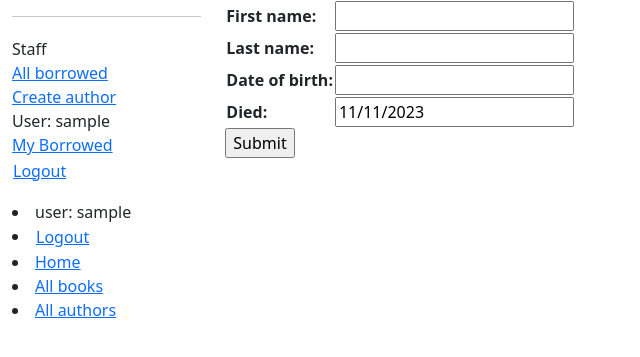
After one commit to Mucyo-hub/django_local_library, a Django app: page /catalog/author/create/ in a window 1280 px wide. The commit adds this page. Shown: the top 357 px of the page, without its empty margins (0-640 px from the left). Run offline with Django 5.2, Linux system fonts and the light colour scheme; the visitor is signed in with stand-in values (Sample User, id 1).

```diff
--- a/locallibrary/catalog/models.py
+++ b/locallibrary/catalog/models.py
@@ -5,6 +5,7 @@ from django.db.models import UniqueConstraint # Constrains fields to unique valu
 from django.db.models.functions import Lower # Returns lower cased value of field
 from django.contrib.auth.models import User
 from datetime import date
+
 
 class Genre(models.Model):
     """Model representing a book genre."""
--- a/locallibrary/catalog/templates/base_generic.html
+++ b/locallibrary/catalog/templates/base_generic.html
@@ -19,7 +19,14 @@
       <div class="row">
         <div class="col-sm-2">
           {% block sidebar %}
+            {% if user.is_staff %}
+            <hr>
             <ul class="sidebar-nav">
+              <li>Staff</li>
+                <li><a href="{% url 'all-borrowed' %}">All borrowed</a></li>
+              {% if perms.catalog.add_author %}
+                <li><a href="{% url 'author-create' %}">Create author</a></li>
+              {%endif%}
               {% if user.is_authenticated%}
               <li>User: {{ user.get_username }}</li>
               <li><a href="{% url 'my-borrowed' %}">My Borrowed</a></li>
@@ -33,6 +40,7 @@
               <li><a href="{% url 'login' %}?next={{ request.path }}">Login</a></li>
               {% endif %}
             </ul>
+            {% endif %}
 
               {% if user.is_authenticated %}
                 <li>user: {{user.get_username}}</li>
--- /dev/null
+++ b/locallibrary/catalog/templates/catalog/author_form.html
@@ -0,0 +1,11 @@
+{% extends "base_generic.html" %}
+
+{% block content %}
+<form action="" method="post">
+  {% csrf_token %}
+  <table>
+    {{ form.as_table }}
+  </table>
+  <input type="submit" value="Submit" />
+</form>
+{% endblock %}
--- a/locallibrary/catalog/templates/catalog/bookinstance_list_borrowed_all.html
+++ b/locallibrary/catalog/templates/catalog/bookinstance_list_borrowed_all.html
@@ -1,14 +1,19 @@
 {% extends "base_generic.html" %}
 
 {% block content %}
+  <p style="color:red;">THIS IS THE CORRECT TEMPLATE</p>
   <h1>All Borrowed Books</h1>
 
   {% if bookinstance_list %}
     <ul>
       {% for bookinst in bookinstance_list %}
+        <p style="color:blue;">BookInstance ID: {{ bookinst.id }}</p>
         <li class="{% if bookinst.is_overdue %}text-danger{% endif %}">
           <a href="{% url 'book-detail' bookinst.book.pk %}">{{ bookinst.book.title }}</a>
           (Due: {{ bookinst.due_back }}) - Borrower: {{ bookinst.borrower.get_full_name|default:bookinst.borrower}}
+          {% if perms.catalog.can_mark_returned %}
+            <a href="{% url 'renew-book-librarian' bookinst.id %}">Renew</a>
+          {% endif %}
         </li>
       {% endfor %}
     </ul>
--- a/locallibrary/catalog/urls.py
+++ b/locallibrary/catalog/urls.py
@@ -9,5 +9,9 @@ urlpatterns = [
   path('author/<int:pk>/', views.AuthorDetailView.as_view(), name='author-detail'),
   path('mybooks/', views.LoanedBooksByUserListView.as_view(), name='my-borrowed'),
   path('borrowed/', views.LoanedBooksAllListView.as_view(), name='all-borrowed'),
+  path('book/<uuid:pk>/renew/', views.renew_book_librarian, name='renew-book-librarian'),
+  path('author/create/', views.AuthorCreate.as_view(), name='author-create'),
+  path('author/<int:pk>/update/', views.AuthorUpdate.as_view(), name='author-update'),
+  path('author/<int:pk>/delete/', views.AuthorDelete.as_view(), name='author-delete'),
 
 ]
--- a/locallibrary/catalog/views.py
+++ b/locallibrary/catalog/views.py
@@ -6,6 +6,22 @@ from django.contrib.auth.decorators import login_required
 from django.contrib.auth.mixins import LoginRequiredMixin
 from django.views import View
 from django.contrib.auth.mixins import PermissionRequiredMixin
+from django.contrib.auth.decorators import login_required, permission_required
+from django.shortcuts import get_object_or_404
+from django.http import HttpResponseRedirect
+from django.urls import reverse
+from catalog.forms import RenewBookForm
+import datetime
+from django.views.generic.edit import CreateView, UpdateView, DeleteView
+from django.urls import reverse_lazy
+from catalog.models import BookInstance
+@permission_required('catalog.can_mark_returned')
+def all_borrowed_books(request):
+  borrowed_books = BookInstance.objects.filter(status__exact='o').order_by('due_back')
+  context = {
+    'bookinstance_list': borrowed_books
+  }
+  return render(request, 'catalog/bookinstance_list_borrowed_all.html', context)
 
 class MyView(LoginRequiredMixin, View):
     login_url = '/login/'
@@ -79,3 +95,62 @@ class LoanedBooksAllListView(PermissionRequiredMixin, generic.ListView):
 
     def get_queryset(self):
         return BookInstance.objects.filter(status__exact='o').order_by('due_back')
+
+
+@login_required
+@permission_required('catalog.can_mark_returned', raise_exception=True)
+def renew_book_librarian(request, pk):
+    """View function for renewing a specific BookInstance by librarian."""
+    book_instance = get_object_or_404(BookInstance, pk=pk)
+
+    # If this is a POST request then process the Form data
+    if request.method == 'POST':
+
+        # Create a form instance and populate it with data from the request (binding):
+        form = RenewBookForm(request.POST)
+
+        # Check if the form is valid:
+        if form.is_valid():
+            # process the data in form.cleaned_data as required (here we just write it to the model due_back field)
+            book_instance.due_back = form.cleaned_data['renewal_date']
+            book_instance.save()
+
+            # redirect to a new URL:
+            return HttpResponseRedirect(reverse('all-borrowed'))
+
+    # If this is a GET (or any other method) create the default form.
+    else:
+        proposed_renewal_date = datetime.date.today() + datetime.timedelta(weeks=3)
+        form = RenewBookForm(initial={'renewal_date': proposed_renewal_date})
+
+    context = {
+        'form': form,
+        'book_instance': book_instance,
+    }
+
+    return render(request, 'catalog/book_renew_librarian.html', context)
+
+class AuthorCreate(PermissionRequiredMixin, CreateView):
+  model = Author
+  fields = ['first_name', 'last_name', 'date_of_birth', 'date_of_death']
+  initial = {'date_of_death': '11/11/2023'}
+  permission_required = 'catalog.add_author'
+
+class AuthorUpdate(PermissionRequiredMixin, UpdateView):
+  model = Author
+  fields = '__all__'
+  permission_required = 'catalog.change_author'
+
+class AuthorDelete(PermissionRequiredMixin, DeleteView):
+  model = Author
+  success_url = reverse_lazy('authors')
+  permission_required = 'catalog.delete_author'
+
+  def form_valid(self, form):
+    try:
+      self.object.delete()
+      return HttpResponseRedirect(self.success_url)
+    except Exception as e:
+      return HttpResponseRedirect(
+        reverse("author-delete", kwargs={"pk": self.object.pk})
+        )
```
Also changed, not shown: locallibrary/catalog/forms.py (added, +36 -0 lines), locallibrary/catalog/templates/catalog/author_confirm_delete.html (added, +25 -0 lines), locallibrary/catalog/templates/catalog/author_detail.html (+15 -0 lines), locallibrary/catalog/templates/catalog/book_renew_librarian.html (added, +36 -0 lines).
